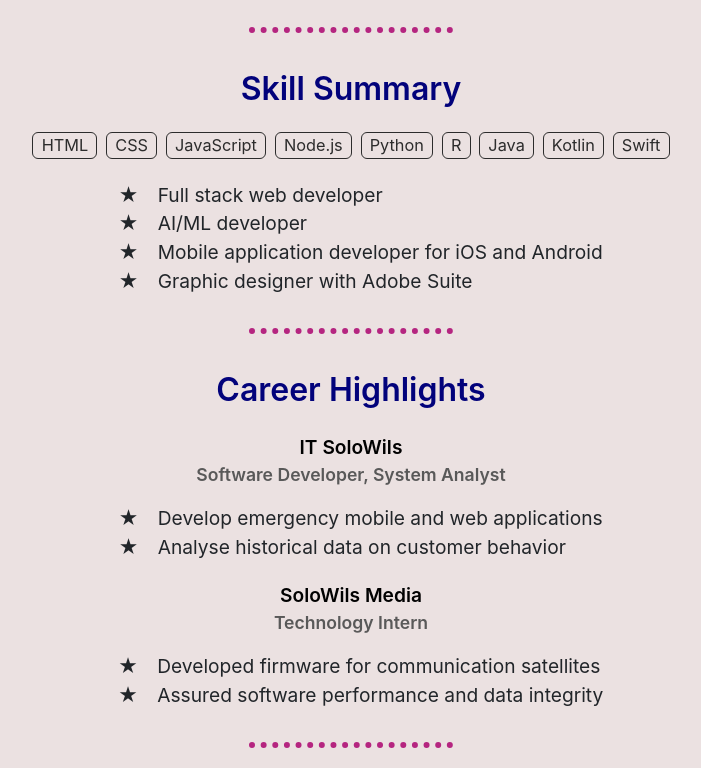
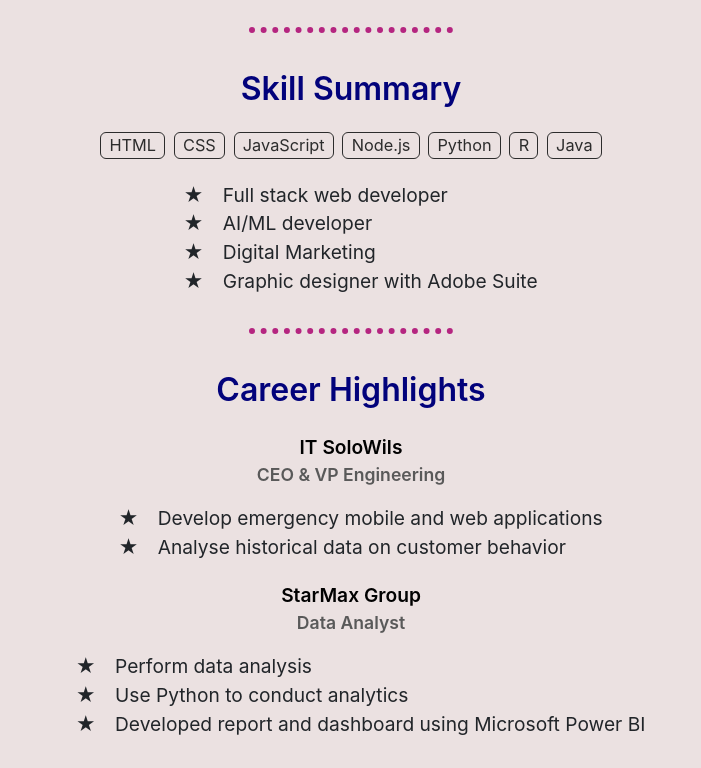
Before and after one commit to solomon-wilson/solomon-wilson.github.io, a plain HTML site: page index.html in a window 1280 px wide. Shown: the part 1080-1848 px from the top of the page, without its empty margins (289-990 px from the left). Drawn offline with nearby package versions, Linux system fonts and the light colour scheme.

Commit message:
Update index.html

```diff
--- a/index.html
+++ b/index.html
@@ -111,7 +111,7 @@
         <div class="col-12 col-sm-8 col-md-8">
           <p class="page-title">Solomon Wilson</p>
           <p class="page-subtitle">Software Developer, Data/System Analyst</p>
-          <p class="bio-block">I am a software developer from Sierra Leone and now I live in Freetown Western Area. After I graduated from the University of Sierra Leone - Institute of Public Administration and Management (IPAM) with a first class honours degree in information technology, I have
+          <p class="bio-block">I am a software developer from Sierra Leone and I live in Freetown Western Area. After I graduated from the University of Sierra Leone - Institute of Public Administration and Management (IPAM) with a first class honours degree in information technology, I have
             been working on interesting projects that bring the world together. Here's a portfolio of some of my work. I hope you enjoy them!</p>
 
         </div>
@@ -173,14 +173,12 @@
     <span class="keyword-magnet">Python</span>
     <span class="keyword-magnet">R</span>
     <span class="keyword-magnet">Java</span>
-    <span class="keyword-magnet">Kotlin</span>
-    <span class="keyword-magnet">Swift</span>
 </p>
 
 <ul>
     <li>Full stack web developer</li>
     <li>AI/ML developer</li>
-    <li>Mobile application developer for iOS and Android</li>
+    <li>Digital Marketing</li>
     <li>Graphic designer with Adobe Suite</li>
 </ul>
 
@@ -189,17 +187,18 @@
 <a name="career-highlights"></a>
 <p id="career-highlights" class="section-heading section-visual-boundry">Career Highlights</p>
 <p class="section-subheading">IT SoloWils</p>
-<p class="section-small-heading">Software Developer, System Analyst</p>
+<p class="section-small-heading">CEO & VP Engineering</p>
 <ul>
     <li>Develop emergency mobile and web applications</li>
     <li>Analyse historical data on customer behavior</li>
 </ul>
 
-<p class="section-subheading">SoloWils Media</p>
-<p class="section-small-heading">Technology Intern</p>
+<p class="section-subheading">StarMax Group</p>
+<p class="section-small-heading">Data Analyst</p>
 <ul>
-    <li>Developed firmware for communication satellites</li>
-    <li>Assured software performance and data integrity</li>
+    <li>Perform data analysis</li>
+    <li>Use Python to conduct analytics</li>
+    <li>Developed report and dashboard using Microsoft Power BI</li>
 </ul>
 
 <hr />
```
